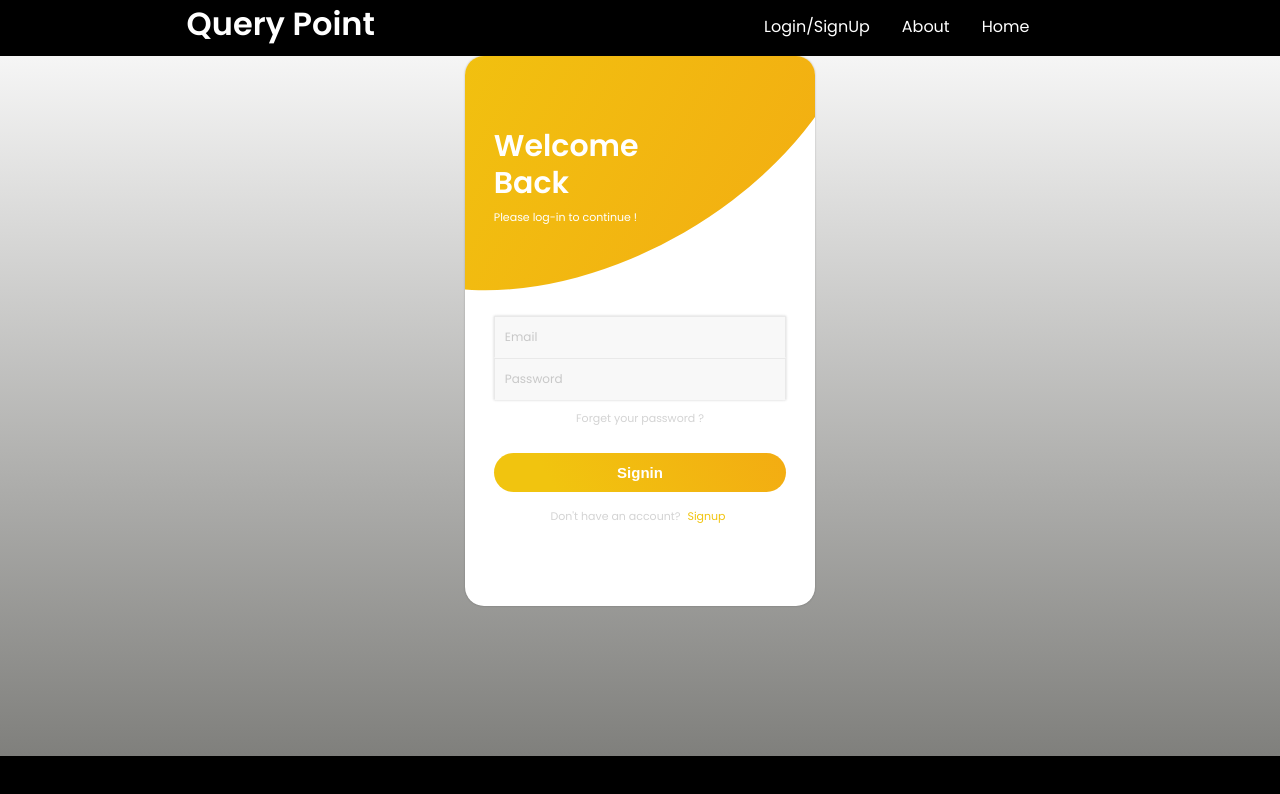
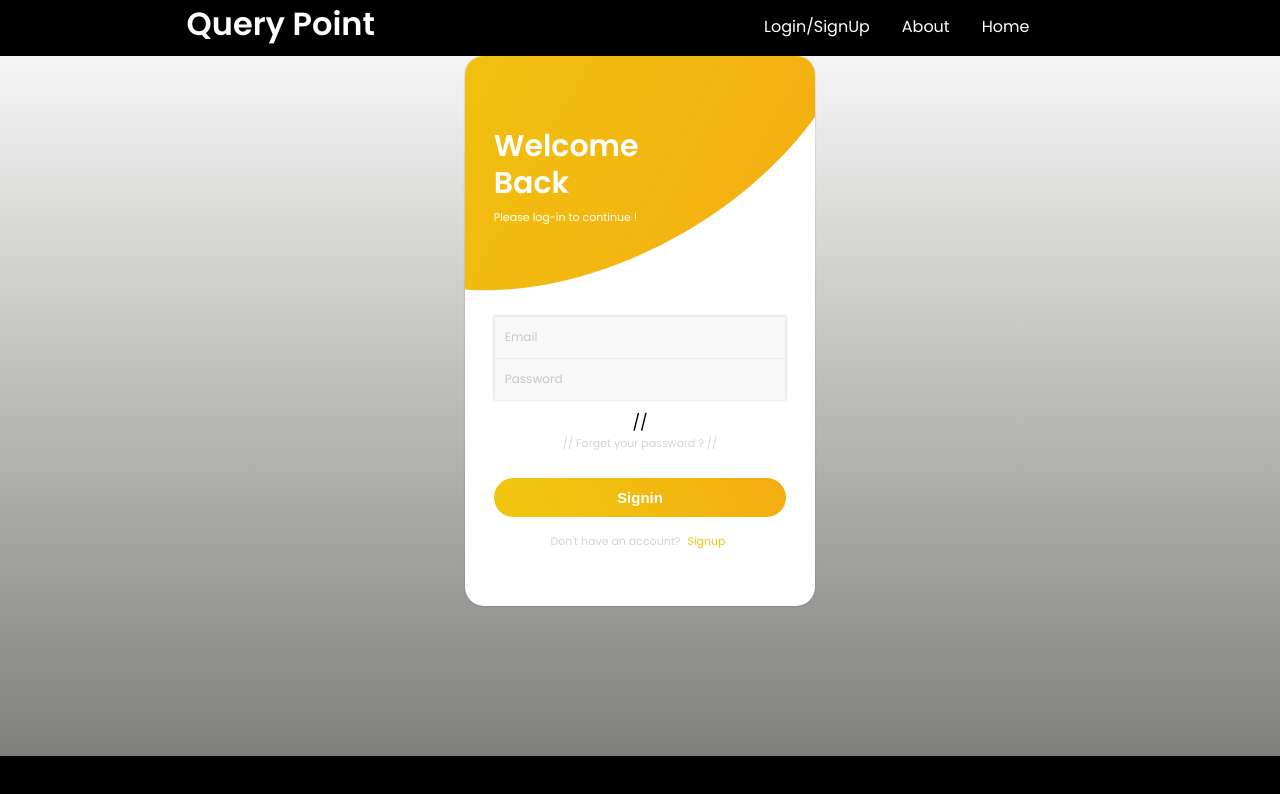
Before and after one commit to tanuj1811/cause-react, a React (Create React App) app: page /auth in a window 1280 px wide. Shown: the top 794 px of the page. Built offline with nearby package versions, Linux system fonts and the light colour scheme; no server answers.

Commit message:
Update login.js

```diff
--- a/src/user/pages/formElements/authentication/login.js
+++ b/src/user/pages/formElements/authentication/login.js
@@ -67,9 +67,9 @@ const Login = () => {
         />
       </div>
       <span style={{ display: 'flex', height: '10px' }}></span>
-      <a className={styles.mutedLink} href="">
-        Forget your password ?
-      </a>
+//       <a className={styles.mutedLink} href="">
+//         Forget your password ?
+//       </a>
       <span style={{ display: 'flex', height: '1.6em' }}></span>
       <button
         className={styles.submitButton}
```
